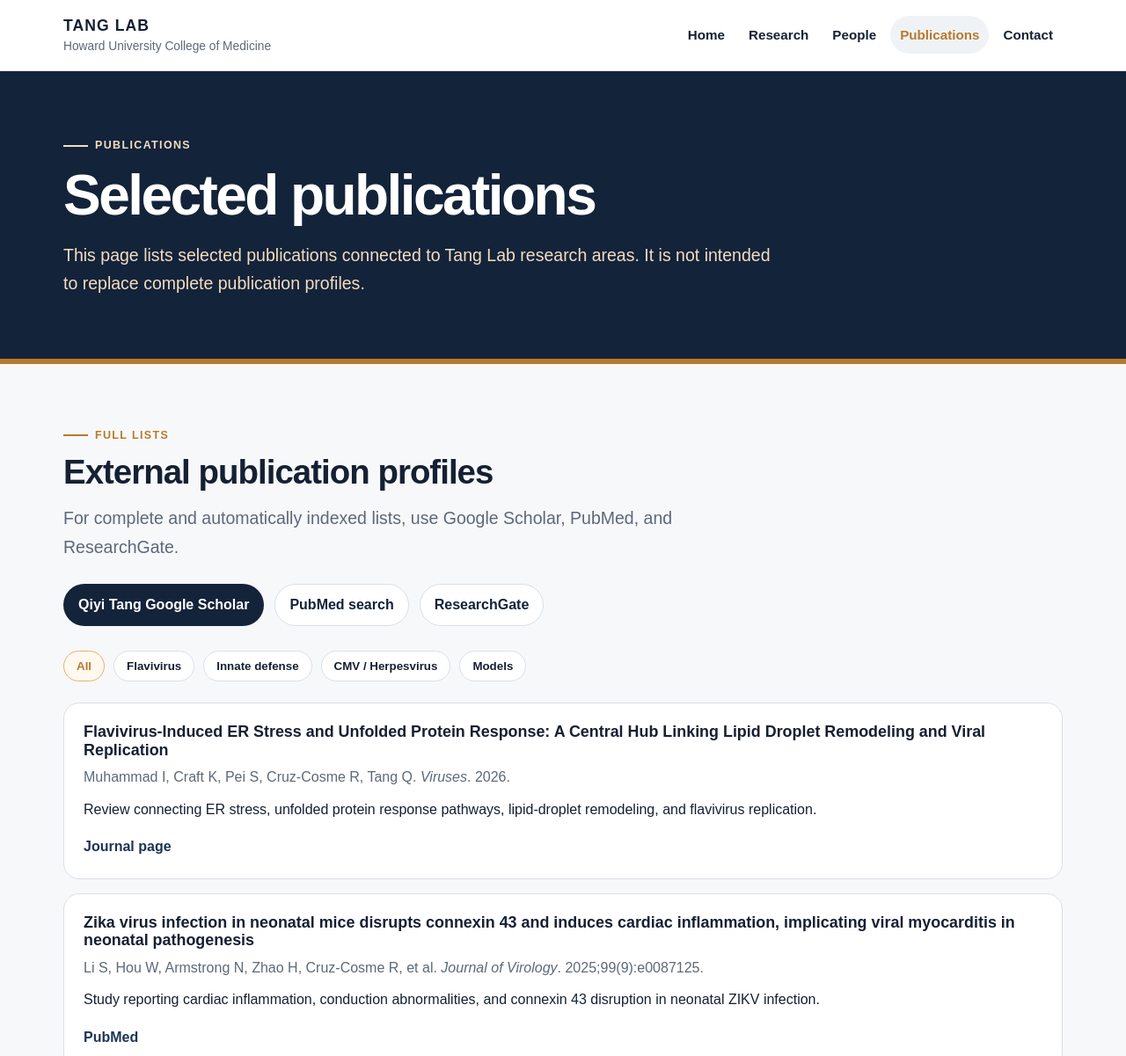
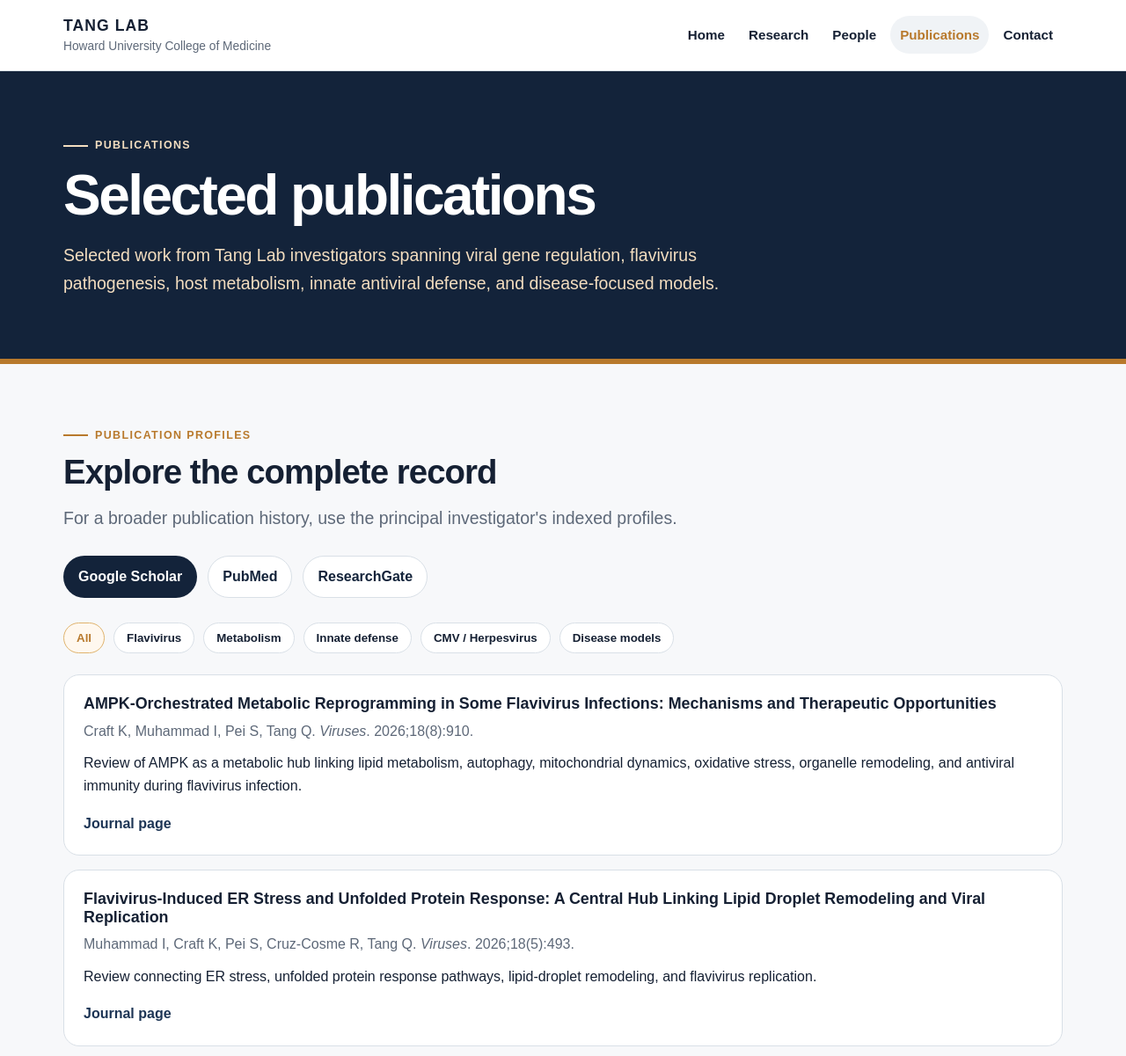
Before and after one commit to Baeshao/tanglab-site, a plain HTML site: page publications.html in a window 1280 px wide. Shown: the top 1201 px of the page at 88% size. Drawn offline with Linux system fonts and the light colour scheme.

Commit message:
Update publications and remove draft-facing language

```diff
--- a/publications.html
+++ b/publications.html
@@ -4,7 +4,7 @@
   <meta charset="utf-8">
   <meta name="viewport" content="width=device-width, initial-scale=1">
   <title>Publications | Tang Lab</title>
-  <meta name="description" content="Selected publications from Tang Lab research areas.">
+  <meta name="description" content="Selected publications from the Tang Lab on flavivirus biology, antiviral defense, viral metabolism, and cytomegalovirus-host interactions.">
   <link rel="icon" href="assets/favicon.svg" type="image/svg+xml">
   <link rel="stylesheet" href="style.css">
   <script defer src="script.js"></script>
@@ -33,35 +33,43 @@
       <div class="container">
         <p class="eyebrow">Publications</p>
         <h1>Selected publications</h1>
-        <p class="lede">This page lists selected publications connected to Tang Lab research areas. It is not intended to replace complete publication profiles.</p>
+        <p class="lede">Selected work from Tang Lab investigators spanning viral gene regulation, flavivirus pathogenesis, host metabolism, innate antiviral defense, and disease-focused models.</p>
       </div>
     </section>
 
     <section class="section">
       <div class="container">
         <div class="section-header">
-          <p class="eyebrow">Full lists</p>
-          <h2>External publication profiles</h2>
-          <p class="lede">For complete and automatically indexed lists, use Google Scholar, PubMed, and ResearchGate.</p>
+          <p class="eyebrow">Publication profiles</p>
+          <h2>Explore the complete record</h2>
+          <p class="lede">For a broader publication history, use the principal investigator's indexed profiles.</p>
           <div class="actions">
-            <a class="button primary" href="https://scholar.google.com/citations?hl=en&user=xFoAj7cAAAAJ">Qiyi Tang Google Scholar</a>
-            <a class="button secondary" href="https://pubmed.ncbi.nlm.nih.gov/?term=Qiyi+Tang+Howard+University">PubMed search</a>
+            <a class="button primary" href="https://scholar.google.com/citations?hl=en&user=xFoAj7cAAAAJ">Google Scholar</a>
+            <a class="button secondary" href="https://pubmed.ncbi.nlm.nih.gov/?term=Qiyi+Tang+Howard+University">PubMed</a>
             <a class="button secondary" href="https://www.researchgate.net/profile/Qiyi-Tang">ResearchGate</a>
           </div>
         </div>
 
         <div class="filter-bar" aria-label="Filter publications by topic">
-          <button class="filter-button active" type="button" data-filter="all">All</button>
-          <button class="filter-button" type="button" data-filter="flavivirus">Flavivirus</button>
-          <button class="filter-button" type="button" data-filter="innate">Innate defense</button>
-          <button class="filter-button" type="button" data-filter="cmv">CMV / Herpesvirus</button>
-          <button class="filter-button" type="button" data-filter="models">Models</button>
+          <button class="filter-button active" type="button" data-filter="all" aria-pressed="true">All</button>
+          <button class="filter-button" type="button" data-filter="flavivirus" aria-pressed="false">Flavivirus</button>
+          <button class="filter-button" type="button" data-filter="metabolism" aria-pressed="false">Metabolism</button>
+          <button class="filter-button" type="button" data-filter="innate" aria-pressed="false">Innate defense</button>
+          <button class="filter-button" type="button" data-filter="cmv" aria-pressed="false">CMV / Herpesvirus</button>
+          <button class="filter-button" type="button" data-filter="models" aria-pressed="false">Disease models</button>
         </div>
 
         <div class="publication-list">
-          <article class="publication-card" data-topic="flavivirus innate">
+          <article class="publication-card" data-topic="flavivirus metabolism innate">
+            <h3>AMPK-Orchestrated Metabolic Reprogramming in Some Flavivirus Infections: Mechanisms and Therapeutic Opportunities</h3>
+            <p class="citation">Craft K, Muhammad I, Pei S, Tang Q. <em>Viruses</em>. 2026;18(8):910.</p>
+            <p>Review of AMPK as a metabolic hub linking lipid metabolism, autophagy, mitochondrial dynamics, oxidative stress, organelle remodeling, and antiviral immunity during flavivirus infection.</p>
+            <div class="publication-links"><a href="https://www.mdpi.com/1999-4915/18/8/910">Journal page</a></div>
+          </article>
+
+          <article class="publication-card" data-topic="flavivirus metabolism innate">
             <h3>Flavivirus-Induced ER Stress and Unfolded Protein Response: A Central Hub Linking Lipid Droplet Remodeling and Viral Replication</h3>
-            <p class="citation">Muhammad I, Craft K, Pei S, Cruz-Cosme R, Tang Q. <em>Viruses</em>. 2026.</p>
+            <p class="citation">Muhammad I, Craft K, Pei S, Cruz-Cosme R, Tang Q. <em>Viruses</em>. 2026;18(5):493.</p>
             <p>Review connecting ER stress, unfolded protein response pathways, lipid-droplet remodeling, and flavivirus replication.</p>
             <div class="publication-links"><a href="https://www.mdpi.com/1999-4915/18/5/493">Journal page</a></div>
           </article>
@@ -87,7 +95,7 @@
             <div class="publication-links"><a href="https://www.mdpi.com/1422-0067/26/7/3082">Journal page</a></div>
           </article>
 
-          <article class="publication-card" data-topic="flavivirus">
+          <article class="publication-card" data-topic="flavivirus metabolism">
             <h3>Lipid Droplets: Formation, Degradation, and Their Role in Cellular Responses to Flavivirus Infections</h3>
             <p class="citation">Hsia JZ, Liu D, Haynes L, Cruz-Cosme R, Tang Q. <em>Microorganisms</em>. 2024;12(4):647.</p>
             <p>Review of lipid-droplet formation, degradation, and the role of lipid droplets in flavivirus infection biology.</p>
@@ -131,7 +139,7 @@
       <div>
         <strong>Tang Lab</strong>
         <p>Department of Microbiology, Howard University College of Medicine</p>
-        <p class="small">© <span data-current-year></span> Tang Lab. Static site prepared for GitHub Pages.</p>
+        <p class="small">© <span data-current-year></span> Tang Lab.</p>
       </div>
       <div class="footer-links" aria-label="Footer links">
         <a href="research.html">Research</a>
```
